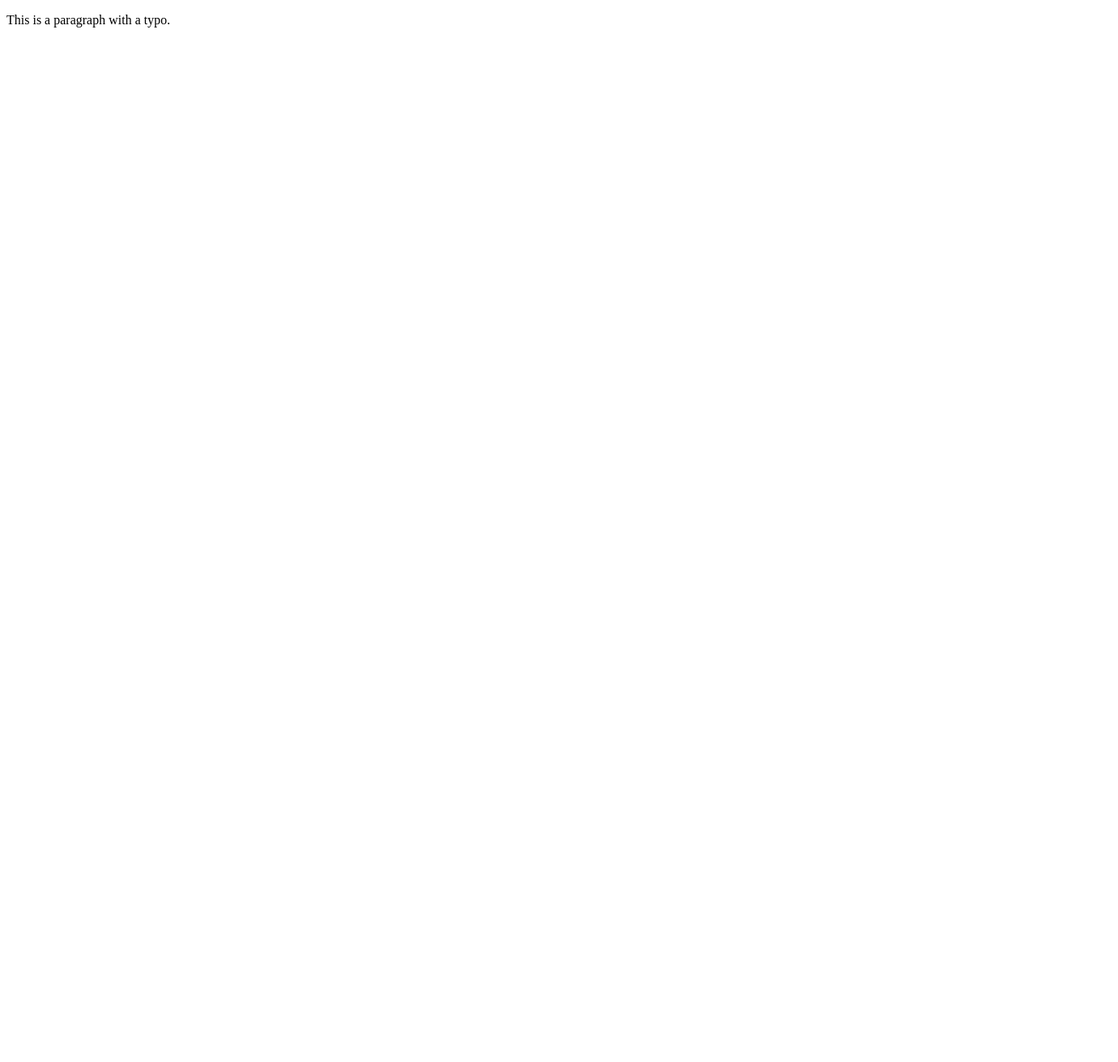
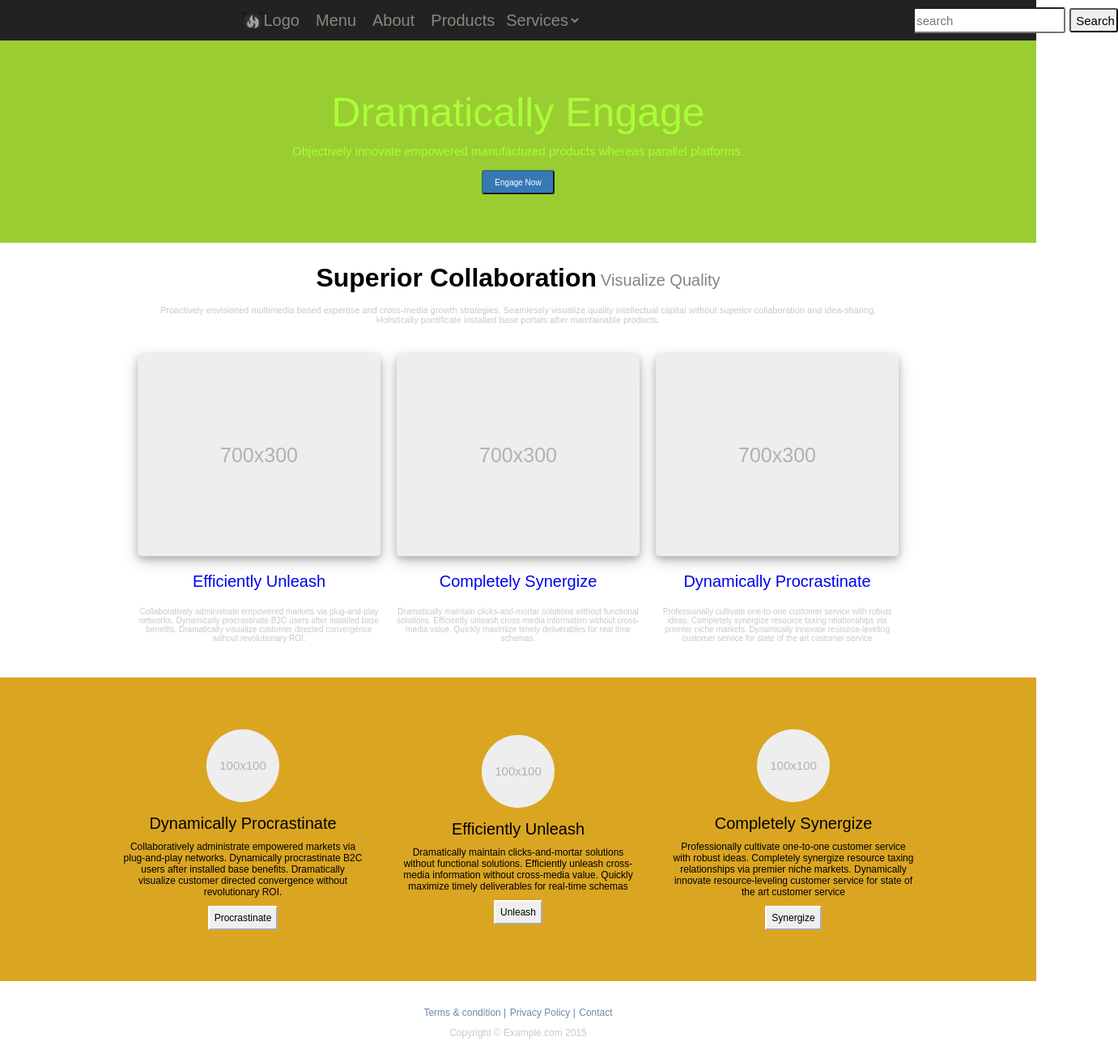
Before and after one commit to HirparaDarshan/Exercise1, a plain HTML site: page index.html in a window 1280 px wide. Shown: the whole page at 81% size, 1381 px wide, since content can reach past the window. Before the commit the page ends 800 px from the top, so only its background shows below. Drawn offline with Linux system fonts and the light colour scheme.

Commit message:
Initial commit with index.html, styles.css, and logo.png

```diff
--- a/index.html
+++ b/index.html
@@ -4,8 +4,92 @@
     <meta charset="UTF-8">
     <meta name="viewport" content="width=device-width, initial-scale=1.0">
     <title>Document</title>
+    <link rel="stylesheet" href="styles.css">
 </head>
 <body>
-    <p> This is a paragraph with a typo.</p>
+    <header>
+        <div class="menubar">
+            <div class="mainmenu">
+                <div class="menu-logo">
+                    <div class="logo"></div>
+                    <p class="logo-text"> Logo</p>
+                </div>
+                <div class="menu-options">
+                    <div class="menu effect"><p>Menu</p></div>
+                    <div class="About effect"><p>About</p></div>
+                    <div class="Products effect"><p>Products</p></div>
+                    <select class="Services effect">
+                        <option>Services</option>
+                    </select>
+                </div>
+            </div>
+            <div class="search-bar">
+                    <input placeholder="search" class="search">
+                    <button class="search-button">Search </button>
+            </div>
+        </div>
+        <div class="part1">
+            <p> Dramatically Engage</p>
+            <p>Objectively innovate empowered manufactured products whereas parallel platforms.</p>
+            <button class="part1-button">Engage Now</button>
+        </div>
+    </header>
+    <div class="section1">
+        <div class="heading1">
+            <h1>Superior Collaboration</h1>
+            <p> Visualize Quality</p>
+        </div>
+        <div class="heading1-line">
+            <p>Proactively envisioned multimedia based expertise and cross-media growth strategies. Seamlessly visualize quality intellectual capital without superior collaboration and idea-sharing.</p>
+            <p>Holistically pontificate installed base portals after maintainable products. </p>
+        </div>
+        <div class="middle-order">
+            <div class="box1 box">
+                <p class="picbox"> 700x300 </p>
+                <a href="#">Efficiently Unleash</a>
+                <p class="msg">Collaboratively administrate empowered markets via plug-and-play networks. Dynamically procrastinate B2C users after installed base benefits. Dramatically visualize customer directed convergence without revolutionary ROI.</p>
+            </div>
+            <div class="box2 box">
+                <p class="picbox"> 700x300 </p>
+                <a href="#">Completely Synergize</a>
+                <p class="msg"> Dramatically maintain clicks-and-mortar solutions without functional solutions. Efficiently unleash cross-media information without cross-media value. Quickly maximize timely deliverables for real time schemas.</p>
+            </div>
+            <div class="box3 box">
+                <p class="picbox"> 700x300 </p>
+                <a href="#">Dynamically Procrastinate</a>
+                <p class="msg">Professionally cultivate one-to-one customer service with robust ideas. Completely synergize resource taxing relationships via premier niche markets. Dynamically innovate resource-leveling customer service for state of the art customer service</p>
+            </div>
+        </div>
+    </div>
+    <div class="section2">
+        <div class="icon1 icon">
+                <p class="iconbox"> 100x100 </p>
+                <p class="icon-heading">Dynamically Procrastinate</p>
+                <p class="icon-msg">Collaboratively administrate empowered markets via plug-and-play networks. Dynamically procrastinate B2C users after installed base benefits. Dramatically visualize customer directed convergence without revolutionary ROI.</p>
+                <button class="icon-button">Procrastinate</button>
+        </div>
+        <div class="icon2 icon">
+                <p class="iconbox"> 100x100 </p>
+                <p class="icon-heading">Efficiently Unleash</p>
+                <p class="icon-msg">Dramatically maintain clicks-and-mortar solutions without functional solutions. Efficiently unleash cross-media information without cross-media value. Quickly maximize timely deliverables for real-time schemas</p>
+                <button class="icon-button">Unleash</button>
+        </div>
+        <div class="icon3 icon">
+                <p class="iconbox"> 100x100 </p>
+                <p class="icon-heading">Completely Synergize</p>
+                <p class="icon-msg">Professionally cultivate one-to-one customer service with robust ideas. Completely synergize resource taxing relationships via premier niche markets. Dynamically innovate resource-leveling customer service for state of the art customer service</p>
+                <button class="icon-button">Synergize</button>
+        </div>
+    </div>
+    <footer>
+        <div class="terms">
+            <a href="#">Terms & condition |</a>
+            <a href="#">Privacy Policy |</a>
+            <a href="#">Contact</a>
+        </div>
+        <div class="copyright">
+            <p>Copyright © Example.com 2015 </p>
+        </div>
+    </footer>
 </body>
 </html>
--- /dev/null
+++ b/styles.css
@@ -0,0 +1,244 @@
+*{
+    margin: 0;
+    font-family: Arial, Helvetica, sans-serif;
+    border: border-box;
+}
+.menubar{
+    height: 50px;
+    background-color: rgb(34, 34, 34);
+    color: white;
+    display: flex;
+    align-items: center;
+}
+.mainmenu{
+    display: flex;
+    align-items: center;
+    margin-left: 300px;
+}
+.menu-logo{
+    height: 20px;
+    width: 70px;
+    display: flex;
+    align-items: center;
+}
+.logo{
+    background-image: url("logo.png");
+    background-size: cover;
+    height: 20px;
+    width: 100%;
+}
+.logo-text{
+    color: rgb(140,133,125);
+    font-size: 20px;
+    margin-left: 2px;
+}
+.menu-options{
+    height: 50px;
+    display: flex;
+    align-items: center;
+    margin: 10px;
+    color: rgb(140,133,125);
+    font-size: 20px;
+}
+.effect:hover{
+    color: white;
+    cursor: pointer;
+    background-color: rgb(8, 8, 8);
+    transition: 0.3s;
+}
+
+.menu-options p{
+    margin: 10px;
+    font-size: 20px;
+    height: 100%;
+}
+.search-bar{
+   display: flex;
+   align-items: center;
+   margin-left: 400px;
+}
+.Services{
+    background-color: transparent;
+    font-size: 20px;
+    color: rgb(140,133,125);
+    border: none;
+}
+.search-bar{
+    display: flex;
+    align-items: center;
+}
+.search{
+    height: 26px;
+    width: 180px;
+    border-radius: 3px;
+    font-size: 15px;
+}
+.search-button{
+    margin-left: 5px;
+    height: 30px;
+    width: 60px;
+    border-radius: 3px;
+    font-size: 15px;
+}
+.part1{
+    height: 250px;
+    width: 100%;
+    background-color: rgb(154,205,50);
+    background-size: cover;
+    display: flex;
+    flex-direction: column;
+    justify-content: center;
+    align-items: center;
+    text-align: center;
+}
+.part1 p{
+    color: rgb(170,253,56);
+}
+.part1 p:first-of-type {
+  font-size: 50px;
+}
+.part1 p:nth-of-type(2) {
+    font-size: 15px;
+    margin-top: 10px;
+}
+.part1-button{
+    margin-top: 15px;
+    height: 30px;
+    width: 90px;
+    border-radius: 3px;
+    border-color: rgb(50,113,120);
+    font-size: 10px;
+    background-color: rgb(55,121,181);
+    color: white;
+    cursor: pointer;
+}
+.heading1{
+    display: flex;
+    flex-direction: row;
+    justify-content: center;
+    margin: 15px;
+}
+.heading1 h1{
+    margin-top: 10px;
+}
+.heading1 p{
+    font-size: 20px;
+    margin-top: 20px;
+    margin-left: 5px;
+    color: rgb(132,130,131)
+}
+.heading1-line{
+    display: flex;
+    flex-direction: column;
+    text-align: center;
+    height: 40px;
+    width: 100%;
+    font-size: 11px;
+    color: rgb(197,203,203);
+}
+.middle-order{
+    display: flex;
+    justify-content: center;
+    align-items: center;
+    margin-top: 20px;
+    gap: 20px;
+}
+.picbox{
+    height: 250px;
+    width: 300px;
+    display: flex;
+    flex-direction: column;
+    justify-content: center;
+    border-radius: 5px;
+    font-size: 25px;
+    color: rgb(178,178,178);
+    background-color: rgb(238,238,238);
+    text-align: center;
+    box-shadow: 0 4px 8px 0 rgba(0, 0, 0, 0.2), 0 6px 20px 0 rgba(0, 0, 0, 0.19);
+}
+.box{
+    height: 400px;
+    width: 300px;
+    display: flex;
+    flex-direction: column;
+    align-items: center;
+}
+.box a{
+    margin-top: 20px;
+    font-size: 20px;
+    text-decoration: none;
+}
+.msg{
+    margin-top: 20px;
+    font-size: 10px;
+    text-align: center;
+    color: rgb(197,203,203);
+}
+.section2{
+    height: 375px;
+    width: 100%;
+    background-color: rgb(218, 165, 33);
+    display: flex;
+    flex-direction: row;
+    justify-content: center;
+    align-items: center;
+    text-align: center;
+}
+.icon{
+    height: 375px;
+    width: 300px;
+    margin-top: 50px;
+    margin: 20px;
+    display: flex;
+    flex-direction: column;
+    justify-content: center;
+    align-items: center;
+    text-align: center;
+}
+.iconbox {
+    height: 90px;
+    width: 90px;
+    font-size: 15px;
+    display: flex;
+    justify-content: center;
+    align-items: center;
+    color: rgb(178,178,178);
+    border-radius: 50%;
+    background-color: rgb(238,238,238);
+}
+.icon-heading{
+    font-size: 20px;
+    margin-top: 15px;
+}
+.icon-msg{
+    font-size: 12px;
+    margin-top: 10px;
+}
+.icon-button{
+    height: 30px;
+    font-size: 12px;
+    margin-top: 10px;
+    border-radius: 2px;
+    border-color: white;
+}
+footer{
+    height: 100px;
+    width: 100%;
+    background-color: white;
+    display: flex;
+    flex-direction: column;
+    justify-content: center;
+    align-items: center;
+    text-align: center;
+}
+.terms a{
+    font-size: 12px;
+    color: rgb(107,136,168);
+    text-decoration: none;
+}
+.copyright{
+    margin-top: 10px;
+    font-size: 12px;
+    text-align: center;
+    color: rgb(197,203,203);
+}
```
Also changed, not shown: logo.png (added).
